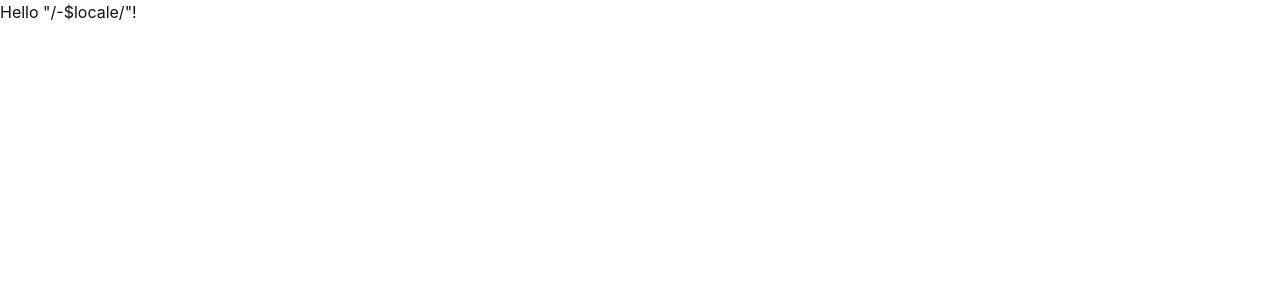
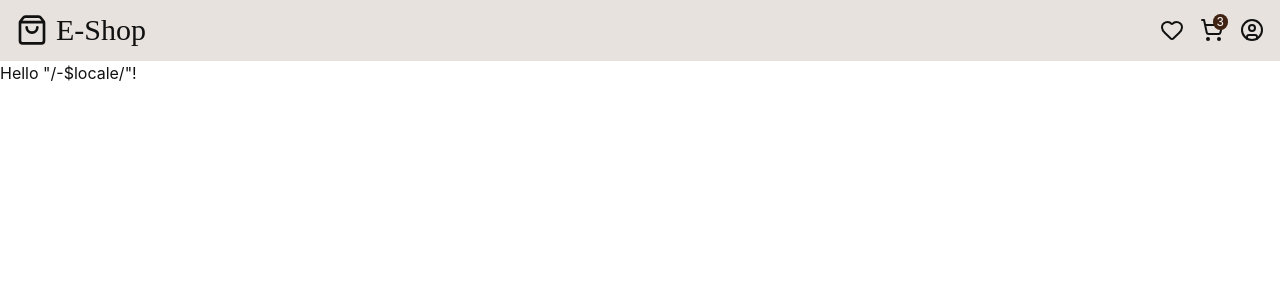
Before and after one commit to florixak/rtsoft-clothing-eshop, a React (Vite) app: page / in a window 1280 px wide. Shown: the top 300 px of the page. Built offline with nearby package versions, Linux system fonts and the light colour scheme.

Commit message:
feat: create header component

```diff
--- /dev/null
+++ b/src/components/layout/header.tsx
@@ -0,0 +1,60 @@
+import { Link } from "@tanstack/react-router";
+import { Heart, ShoppingBag, ShoppingCart, UserCircle } from "lucide-react";
+
+import { useTranslation } from "react-i18next";
+
+const Header = () => {
+  const { t } = useTranslation("common");
+
+  return (
+    <header className="border-b bg-header px-4 py-3">
+      <div className="flex items-center justify-between gap-4">
+        <Link
+          to="/{-$locale}"
+          className="flex-1 flex items-center"
+          aria-label={t("header.aria.logo")}
+        >
+          <ShoppingBag size={32} className="inline-block mr-2" />
+          <h1 className="text-3xl font-heading">E-Shop</h1>
+        </Link>
+        {/*<HeaderSearch mode="desktop" />*/}
+        <nav className="flex flex-1 justify-end">
+          <ul className="flex flex-row items-center gap-4">
+            <li className="hidden md:block">
+              <Link to="." aria-label={t("header.aria.wishlist")}>
+                <Heart size={24} />
+              </Link>
+            </li>
+            <li className="relative">
+              <Link to="/{-$locale}/cart" aria-label={t("header.aria.cart")}>
+                <ShoppingCart size={24} />
+              </Link>
+              <span className="absolute -top-1 -right-1 text-xs bg-primary text-white rounded-full px-1">
+                3
+              </span>
+            </li>
+            <li className="hidden md:block">
+              <Link
+                to="/{-$locale}/account"
+                aria-label={t("header.aria.account")}
+              >
+                <UserCircle size={24} />
+              </Link>
+            </li>
+            <li className="hidden md:block -ml-2">
+              {/*<LanguageSwitcher />} */}
+            </li>
+            <li className="hidden md:block -ml-6">{/*<ThemeSwitcher /> */}</li>
+            <li className="md:hidden" aria-label={t("header.aria.openMenu")}>
+              {/*<MobileMenuDrawer /> */}
+            </li>
+          </ul>
+        </nav>
+      </div>
+
+      <div className="mt-3 md:hidden">{/*<HeaderSearch mode="mobile" />*/}</div>
+    </header>
+  );
+};
+
+export default Header;
--- a/src/routes/__root.tsx
+++ b/src/routes/__root.tsx
@@ -1,3 +1,4 @@
+import Header from "@/components/layout/header";
 import "@/lib/i18n";
 import type { QueryClient } from "@tanstack/react-query";
 import { ReactQueryDevtools } from "@tanstack/react-query-devtools";
@@ -51,6 +52,7 @@ function RootComponent() {
   return (
     <>
       <HeadContent />
+      <Header />
       <Outlet />
       <ReactQueryDevtools position="left" buttonPosition="bottom-left" />
       <TanStackRouterDevtools position="bottom-right" />
```
